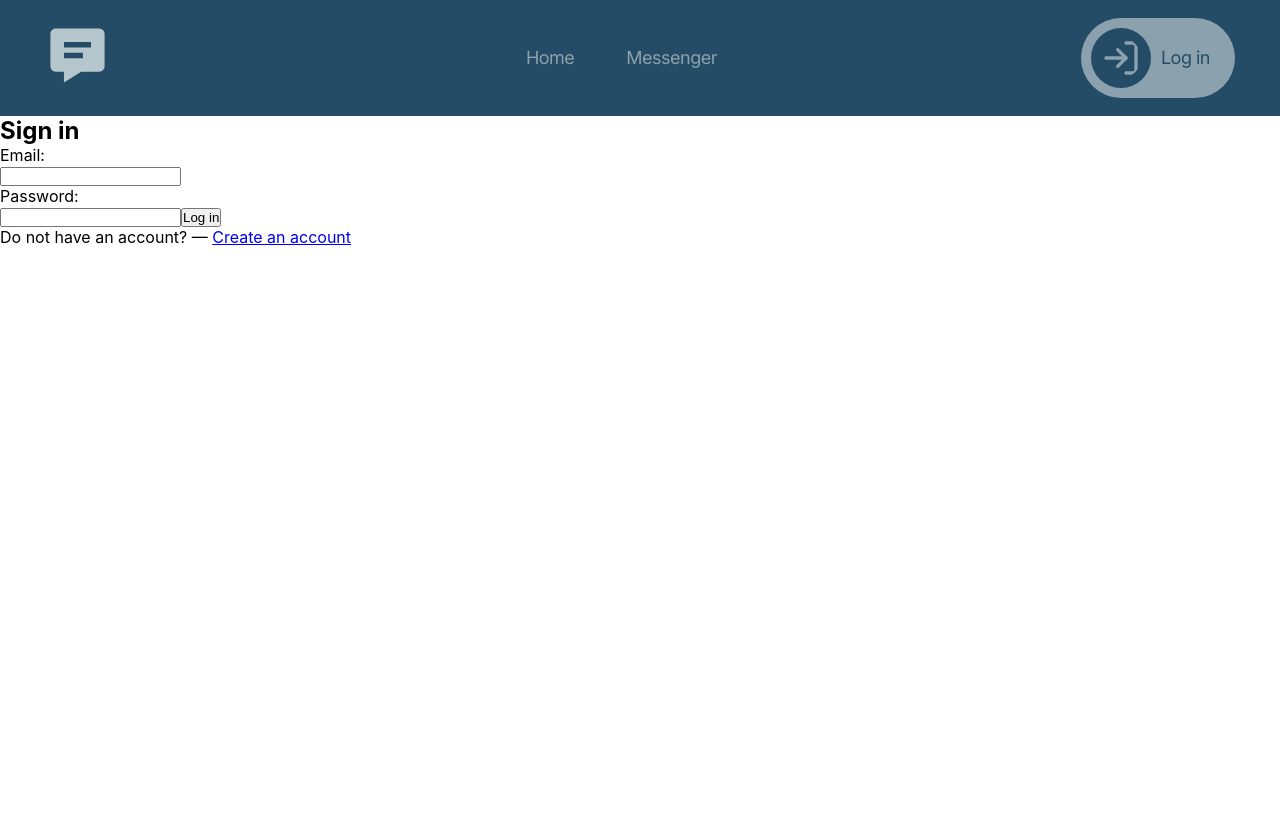
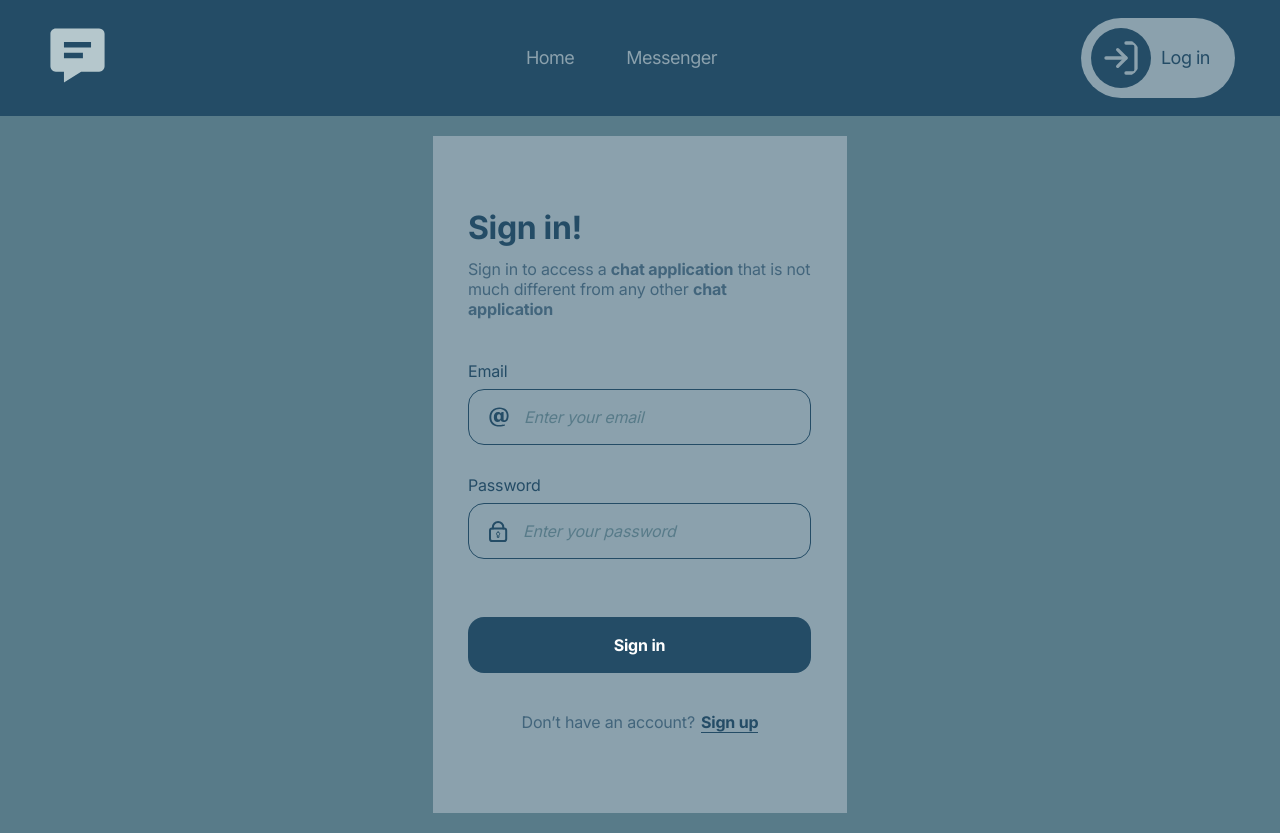
Before and after one commit to gabor-makeev/gb-react, a React app: page /signin in a window 1280 px wide. Before the commit the page ends 800 px from the top, so only its background shows below. Built offline with nearby package versions, Linux system fonts and the light colour scheme; no server answers; a web font is replaced by a local one.

Commit message:
feat: implement SignIn page layout according to the design

```diff
--- a/src/pages/SignIn/SignIn.tsx
+++ b/src/pages/SignIn/SignIn.tsx
@@ -1,8 +1,19 @@
 import React, { FC, useState } from 'react';
-import { useNavigate, NavLink } from 'react-router-dom';
+import { useNavigate } from 'react-router-dom';
 import { logIn } from 'src/services/firebase/auth';
 import { Loader } from 'components/global/Loader/Loader';
 import { ErrorNotification } from 'components/global/ErrorNotification/ErrorNotification';
+import { Container } from 'components/global/AccessPage/Container/Container';
+import { FormContainer } from 'components/global/AccessPage/FormContainer/FormContainer';
+import { Form } from 'components/global/AccessPage/Form/Form';
+import { Input, InputTypes } from 'components/global/Input/Input';
+import { emailInputSvg } from 'svg/emailInputSvg';
+import { passwordInputSvg } from 'svg/passwordInputSvg';
+import { Button } from 'components/global/Button/Button';
+import { Heading } from 'components/global/Heading/Heading';
+import { Text } from 'components/global/Text/Text';
+import { BoldText } from 'components/global/Text/BoldText/BoldText';
+import { Link } from 'components/global/Link/Link';
 
 export const SignIn: FC = () => {
   const navigate = useNavigate();
@@ -31,30 +42,39 @@ export const SignIn: FC = () => {
     <>
       {loading && <Loader />}
       {error && <ErrorNotification>{error}</ErrorNotification>}
-      <h2>Sign in</h2>
-      <form onSubmit={handleSubmit}>
-        <label>
-          <p>Email:</p>
-          <input
-            type="email"
-            value={email}
-            onChange={(e) => setEmail(e.target.value)}
-          />
-        </label>
-        <label>
-          <p>Password:</p>
-          <input
-            type="password"
-            value={password}
-            onChange={(e) => setPassword(e.target.value)}
-          />
-        </label>
-        <button>Log in</button>
-      </form>
-      <span>
-        Do not have an account? —{' '}
-        <NavLink to="/signup">Create an account</NavLink>
-      </span>
+      <Container>
+        <FormContainer>
+          <Heading>Sign in!</Heading>
+          <Text>
+            Sign in to access a <BoldText>chat application</BoldText> that is
+            not much different from any other{' '}
+            <BoldText>chat application</BoldText>
+          </Text>
+          <Form onSubmit={handleSubmit}>
+            <Input
+              inputType={InputTypes.email}
+              inputValue={email}
+              labelText={'Email'}
+              placeholder={'Enter your email'}
+              changeHandler={setEmail}
+              svg={emailInputSvg}
+            />
+            <Input
+              inputType={InputTypes.password}
+              inputValue={password}
+              labelText={'Password'}
+              placeholder={'Enter your password'}
+              changeHandler={setPassword}
+              svg={passwordInputSvg}
+            />
+            <Button>Sign in</Button>
+            <span>
+              <Text>Don’t have an account?</Text>
+              <Link to={'/signup'}>Sign up</Link>
+            </span>
+          </Form>
+        </FormContainer>
+      </Container>
     </>
   );
 };
```
